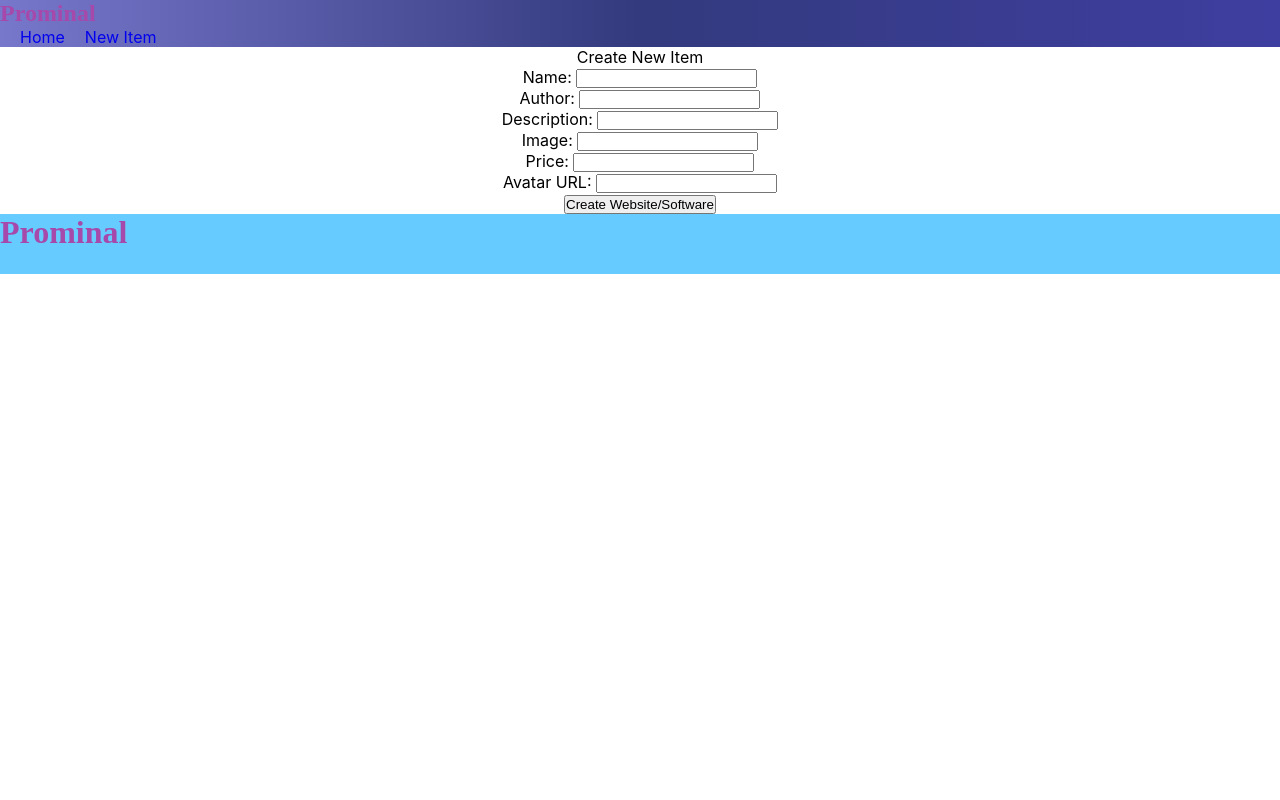
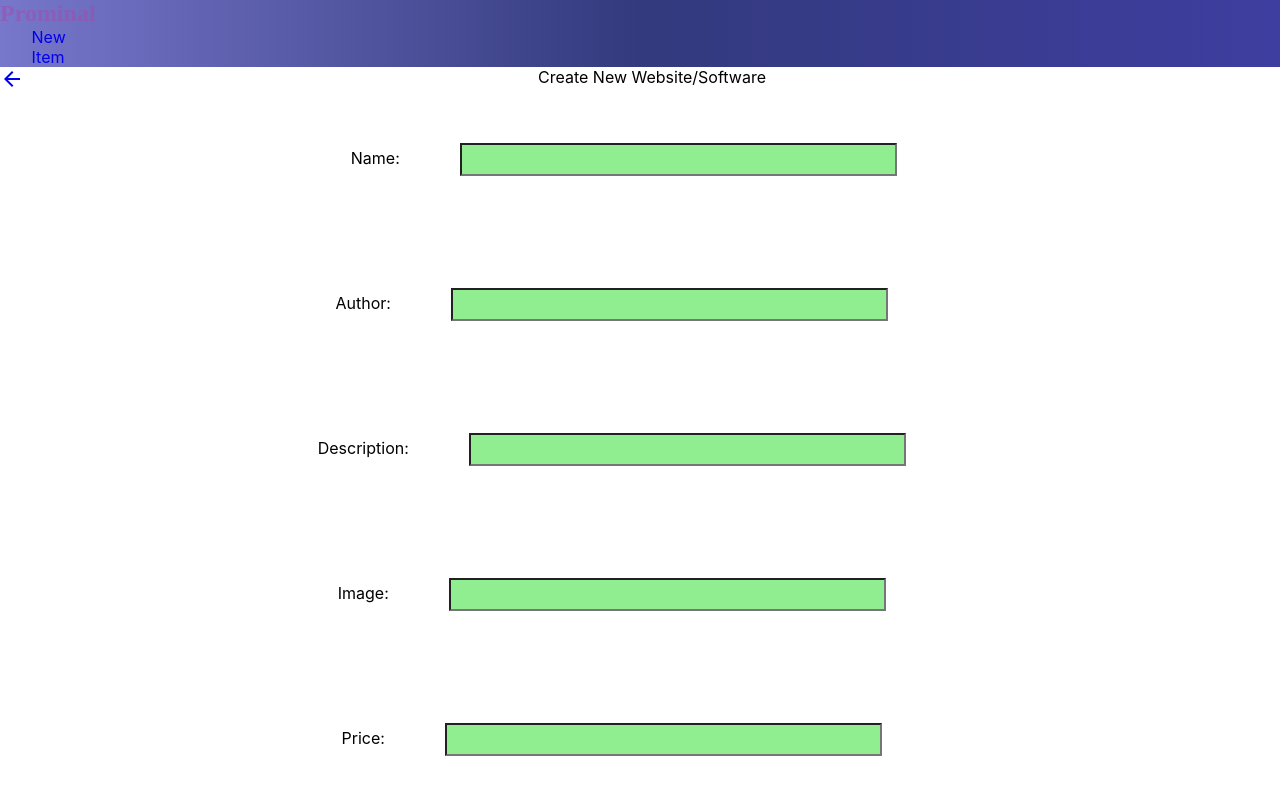
Before and after one commit to CameronIzadi/Prominal, a React (Create React App) app in the folder prominal/: page /new/new-item in a window 1280 px wide. Shown: the top 800 px of the page. Built offline with nearby package versions, Linux system fonts and the light colour scheme; no server answers; a web font is replaced by a local one.

Commit message:
Heavy Revision Final Project v1

```diff
--- a/prominal/src/App.js
+++ b/prominal/src/App.js
@@ -29,6 +29,9 @@ function App() {
       </Route>
 
       <Route exact path="/new/new-item">
+      <Link to="/" className="back">
+          <ArrowBackIcon />
+      </Link>
         <NewItem />
       </Route>
 
--- a/prominal/src/Navbar.css
+++ b/prominal/src/Navbar.css
@@ -23,7 +23,7 @@
 .clicks {
   display: flex;
   margin-left: 100%;
-  width: 80vw;
+  width: 5vw;
   justify-self: end;
 }
 .home {
@@ -35,3 +35,8 @@
   font-family: "Uchen", serif;
   color: rgb(166, 73, 171);
 }
+
+.prominal:hover,
+.new:hover {
+  opacity: 50%;
+}
--- a/prominal/src/NewItem.css
+++ b/prominal/src/NewItem.css
@@ -1,3 +1,23 @@
 .new-item {
   text-align: center;
 }
+
+.name2,
+.author2,
+.descriptionResult,
+.imaged,
+.price2,
+.avatarUrl {
+  margin: 7vh;
+  padding: 7px 10vw;
+  background-color: lightgreen;
+}
+
+.name2:hover,
+.author2:hover,
+.descriptionResult:hover,
+.imaged:hover,
+.price2:hover,
+.avatarUrl:hover {
+  opacity: 70%;
+}
--- a/prominal/src/ProminalDetail.css
+++ b/prominal/src/ProminalDetail.css
@@ -1,30 +1,56 @@
 .parent {
   display: grid;
-  grid-template-columns: repeat(3, 1fr);
+  grid-template-columns: 1fr 2fr 1fr;
   grid-template-rows: repeat(2, 1fr);
-  grid-column-gap: 0px;
-  grid-row-gap: 0px;
+  grid-column-gap: 10px;
+  grid-row-gap: 10px;
 }
 
 .div1 {
   grid-area: 1 / 2 / 3 / 3;
 }
+
 .div2 {
   grid-area: 1 / 1 / 2 / 2;
 }
+
 .div3 {
   grid-area: 2 / 1 / 3 / 2;
 }
+
 .div4 {
   grid-area: 1 / 3 / 2 / 4;
 }
+
 .div5 {
   grid-area: 2 / 3 / 3 / 4;
 }
 
 .image1 {
-  /* max-width: 100%;
-  max-height: 100%; */
+  max-width: 100%;
+  max-height: 100%;
+  object-fit: fill;
+}
+
+.image2 {
+  max-width: 100%;
+  max-height: 100%;
+  object-fit: fill;
+}
+
+.image3 {
+  max-width: 100%;
+  max-height: 100%;
+}
+
+.image4 {
+  max-width: 100%;
+  max-height: 100%;
+}
+
+.image5 {
+  max-width: 100%;
+  max-height: 100%;
 }
 
 .avatar {
@@ -49,8 +75,19 @@
   height: 86vh;
 }
 
-.image2 {
-  max-width: 100%;
-  max-height: 100%;
-  /* object-fit: fill; */
+@media (max-width: 750px) {
+  .parent {
+    display: flex;
+    flex-direction: column;
+    text-align: center;
+  }
+
+  .image1,
+  .image2,
+  .image3,
+  .image4,
+  .image5 {
+    width: 30%;
+    height: 30%;
+  }
 }
--- a/prominal/src/ProminalList.css
+++ b/prominal/src/ProminalList.css
@@ -7,10 +7,25 @@
   width: 500px;
 }
 
+.classesCover:hover {
+  opacity: 70%;
+}
+
 .classesContent {
   display: flex;
-  flex: 1 0 auto;
   flex-direction: column;
+}
+
+.description {
+  padding: 30px;
+}
+
+.author {
+  text-align: left;
+}
+
+.name:hover {
+  opacity: 65%;
 }
 
 @media (max-width: 800px) {
@@ -25,4 +40,8 @@
   .classesContent {
     height: 140px;
   }
+
+  .description {
+    padding: 0px;
+  }
 }
--- a/prominal/src/components/Navbar.jsx
+++ b/prominal/src/components/Navbar.jsx
@@ -5,15 +5,21 @@ import "../Navbar.css"
 function Navbar() {
   return (
     <nav className="navbar" >
+
       <ul className="nav-list">
-      <h1 className="prominal">Prominal</h1>
+
+        <Link to="/">
+          <h1 className="prominal">Prominal
+          </h1></Link>
 
     <div className="clicks">
-        <Link className="home" to="/">Home </Link>
 
-        <Link to="/new/new-item"> New Item</Link>
-      </div>
+          <Link className="new" to="/new/new-item"> New Item</Link>
+
+        </div>
+
       </ul>
+
     </nav>
   )
 }
--- a/prominal/src/components/NewItem.jsx
+++ b/prominal/src/components/NewItem.jsx
@@ -39,13 +39,15 @@ export default function NewItem() {
     setName("");
     history.push(`/${res.data.id}`);
   };
+
   return (
     <div className="new-item">
-      Create New Item
+      Create New Website/Software
       <form onSubmit={handleSubmit}>
 
         <label>Name: </label>
         <input
+          className="name2"
           type="text"
           value={name}
           onChange={(e) => setName(e.target.value)}
@@ -54,6 +56,7 @@ export default function NewItem() {
 
         <label>Author: </label>
         <input
+          className="author2"
           type="text"
           value={author}
           onChange={(e) => setAuthor(e.target.value)}
@@ -62,6 +65,7 @@ export default function NewItem() {
 
         <label>Description: </label>
         <input
+          className="descriptionResult"
           type="text"
           value={description}
           onChange={(e) => setDescription(e.target.value)}
@@ -70,6 +74,7 @@ export default function NewItem() {
 
         <label>Image: </label>
         <input
+          className="imaged"
           type="text"
           value={image}
           onChange={(e) => setImage(e.target.value)}
@@ -78,6 +83,7 @@ export default function NewItem() {
 
         <label>Price: </label>
         <input
+          className="price2"
           type="number"
           value={price}
           onChange={(e) => setPrice(parseInt(e.target.value))}
@@ -86,6 +92,7 @@ export default function NewItem() {
 
         <label>Avatar URL: </label>
         <input
+          className="avatarUrl"
           type="text"
           value={avatar_url}
           onChange={(e) => setAvatarUrl(e.target.value)}
--- a/prominal/src/components/ProminalDetail.jsx
+++ b/prominal/src/components/ProminalDetail.jsx
@@ -56,7 +56,7 @@ export default function ProminalDetail() {
     </div>
     <h2>{everything.fields?.author}</h2>
     <img className="avatar" src={everything.fields?.avatar_url} alt={everything.fields?.name} />
+    <h2 className="price">${everything.fields?.price}</h2>
     <p className="description">{everything.fields?.description}</p>
-    <h2 className="price">${everything.fields?.price}</h2>
   </div>
 }
--- a/prominal/src/components/ProminalList.jsx
+++ b/prominal/src/components/ProminalList.jsx
@@ -49,34 +49,33 @@ export default function ProminalList() {
         return (
           <div key={index}>
 
-            <Card className="classesRoot">
+            {/* <Card className="classesRoot"> */}
+              <div className="classesRoot">
 
-            <CardMedia>
+            {/* <CardMedia> */}
                <Link to={`/${everythin.id}`} key={everythin.id}>
                   <img className="classesCover"   src={everythin.fields.image}  alt=""/>
                   </Link>
-                </CardMedia>
+                {/* </CardMedia> */}
 
-                <CardContent className="classesContent">
-                  {/* <Typography component="h5" variant="h5"> */}
-                    <Link to={`/${everythin.id}`} key={everythin.id}>
-                      <h3>{everythin.fields.name}</h3>
-                    </Link>
-                  {/* </Typography> */}
-                  {/* <Typography variant="subtitle1" color="textSecondary"> */}
+              {/* <CardContent className="classesContent"> */}
+              <div className="classesContent">
 
-                    <h3>{everythin.fields.author}</h3>
-                  {/* </Typography> */}
-                  {/* <Typography variant="subtitle1" color="textSecondary"> */}
-                    <h3>{everythin.fields.description}</h3>
-                  {/* </Typography> */}
-                  {/* <Typography variant="subtitle1" color="textSecondary"> */}
-                    <h3>${everythin.fields.price}</h3>
-                  {/* </Typography> */}
-                </CardContent>
+                <Link to={`/${everythin.id}`} key={everythin.id}>
+                      <h2 className="name">{everythin.fields.name}</h2>
+                </Link>
+
+                <h5 className="author">{everythin.fields.author}</h5>
+
+                <h4 className="description">{everythin.fields.description}</h4>
+
+                <h2 className="price">${everythin.fields.price}</h2>
+                </div>
+                {/* </CardContent> */}
 
 
-            </Card>
+            {/* </Card> */}
+            </div>
 
           </div>
         )
```
